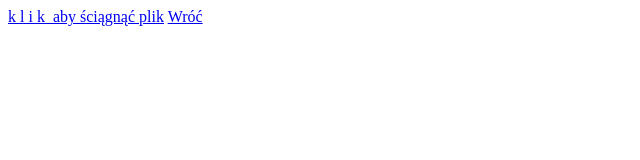
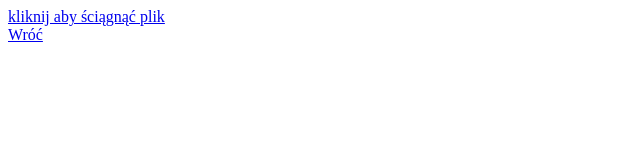
Before and after one commit to konradYT/Konrad.github.io, a plain HTML site: page plik_graczyk.html in a window 1280 px wide. Shown: the whole page, without its empty margins (0-640 px from the left). Drawn offline with Linux system fonts and the light colour scheme.

Commit message:
Update plik_graczyk.html

```diff
--- a/plik_graczyk.html
+++ b/plik_graczyk.html
@@ -6,7 +6,7 @@
 			<title> plik Grazcyk </title>
 		</head>
 		<body>
-<A href ="instrukcja.zip.rar">k&nbsp;l&nbsp;i&nbsp;k&nbsp; aby ściągnąć plik</A>
+<A href ="instrukcja.zip.rar">kliknij aby ściągnąć plik</A> <br>
 <A HREF="index.html"> Wróć </A>
 		</body>
 	</html>
```
